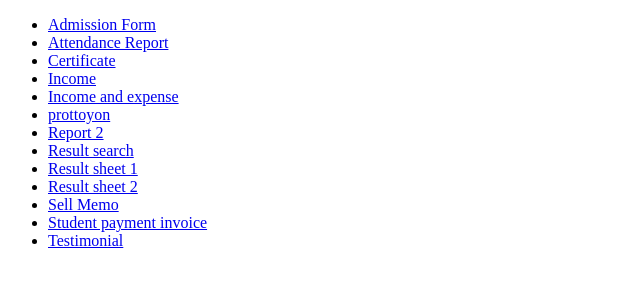
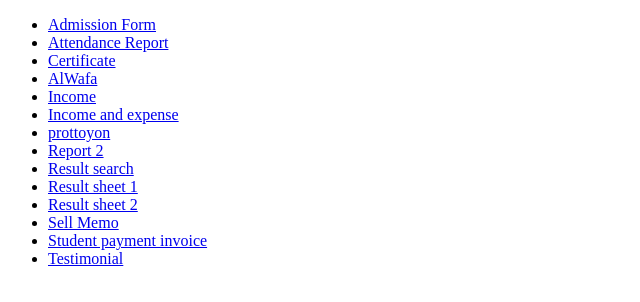
Before and after one commit to mukarrom/khidmait-collection, a plain HTML site: page index.html in a window 1280 px wide. Shown: the whole page, without its empty margins (0-640 px from the left). Drawn offline with Linux system fonts and the light colour scheme.

Commit message:
alwafa invoice added

```diff
--- a/index.html
+++ b/index.html
@@ -22,6 +22,10 @@
 			<!-- Certificate -->
 			<li>
 				<a target="_blank" href="./Certificate/certificate.html">Certificate</a>
+			</li>
+			<!-- alwafa -->
+				<li>
+				<a target="_blank" href="./alwafa/alwafa.html">AlWafa</a>
 			</li>
 			<!-- Income -->
 			<li>
```
